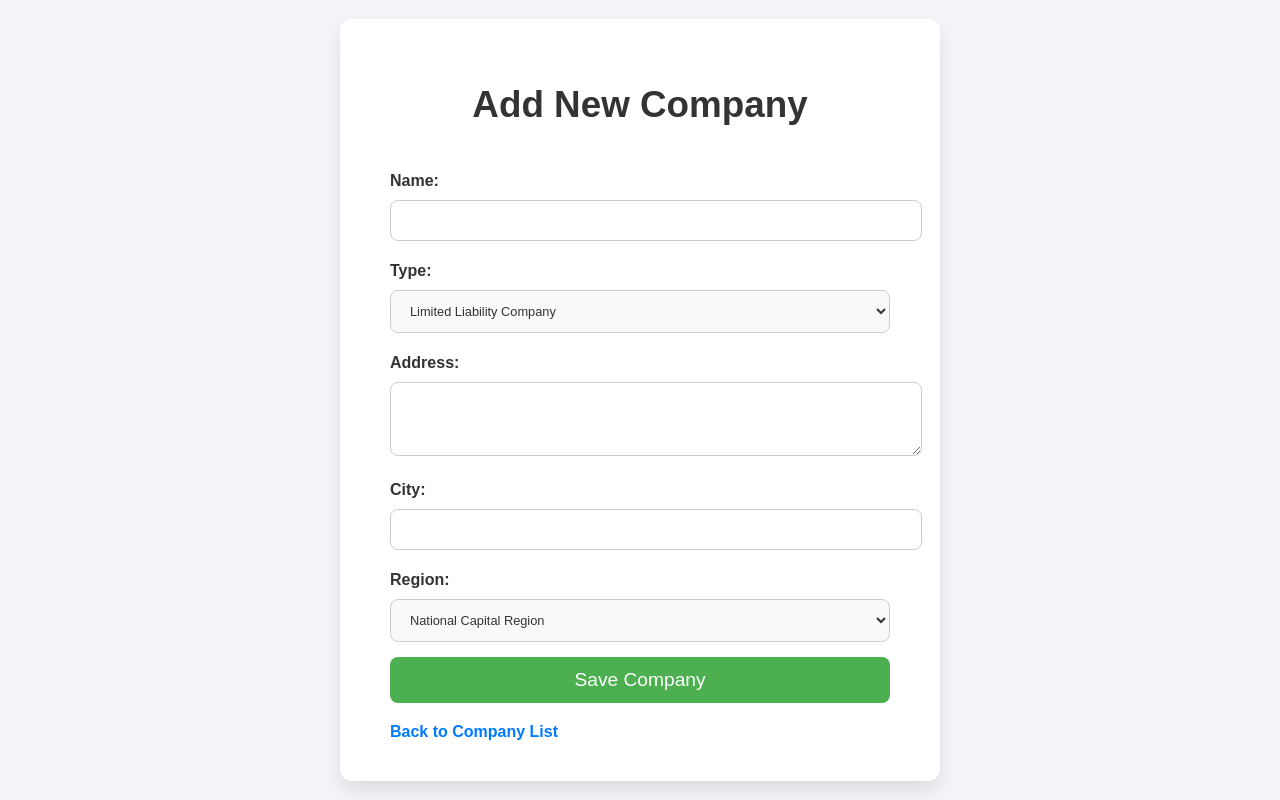
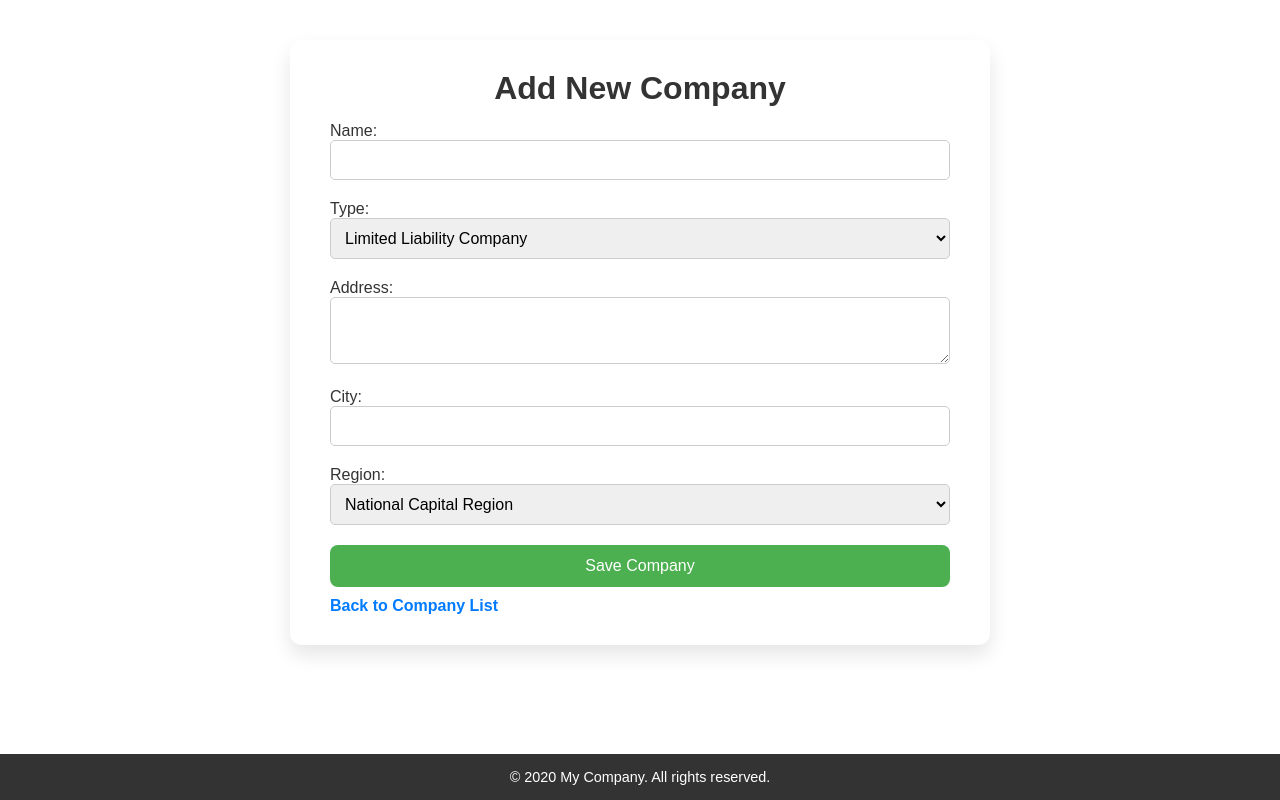
Before and after one commit to lpeter29/Company_Application_Form, a Django app: template company/templates/add_company.html in a window 1280 px wide. Run offline with Django 5.2, Linux system fonts and the light colour scheme; the template is opened without the code that fills it: most values are stand-ins (such as "Sample title", 1, 10 or a date in 2020).

Commit message:
Finalized

```diff
--- a/company/templates/add_company.html
+++ b/company/templates/add_company.html
@@ -1,82 +1,56 @@
+{% extends "master.html" %}
+
+{% block title %}Add New Company{% endblock %}
+
+{% block content %}
 <!DOCTYPE html>
 <html lang="en">
 <head>
     <meta charset="UTF-8">
     <title>Add Company</title>
     <style>
-        /* General body styling */
-        body {
-            font-family: Arial, sans-serif;
-            background-color: #f4f4f9;
-            margin: 0;
-            padding: 0;
-            display: flex;
-            justify-content: center;
-            align-items: center;
-            min-height: 100vh;
-        }
-
-        /* Container styling */
         .container {
             background-color: #ffffff;
             border-radius: 12px;
             box-shadow: 0 10px 20px rgba(0, 0, 0, 0.1);
-            padding: 40px 50px;
-            width: 100%;
-            max-width: 500px;
-            min-height: 80%;
-            display: flex;
-            flex-direction: column;
-            justify-content: center;
-            text-align: left;
+            padding: 30px 40px;
+            width: 95%;
+            max-width: 700px;
+            margin: 20px auto;
+            overflow: hidden;
+            height: auto;
+            min-height: 500px;
         }
 
         h1 {
             color: #333;
-            font-size: 2.3em;
-            margin-bottom: 30px;
+            font-size: 2em;
+            margin-bottom: 15px;
             text-align: center;
         }
 
-        /* Form field styling */
-        p {
-            font-size: 1em; /* Larger font size for better readability */
+        p, label {
+            font-size: 1em;
+            color: #333;
             margin-bottom: 10px;
-        }
-
-        label {
-            font-weight: bold;
-            margin-bottom: 10px;
-            color: #333;
-            display: block;
         }
 
         input, textarea, select {
             width: 100%;
-            padding: 12px 15px;
-            margin-bottom: 5px;
+            padding: 10px;
+            margin-bottom: 10px;
             border: 1px solid #ccc;
-            border-radius: 8px;
-            font-size: .8em;
-            color: #333;
+            border-radius: 5px;
+            font-size: 1em;
         }
 
-        textarea {
-            resize: vertical;
-        }
-
-        select {
-            background-color: #f9f9f9;
-        }
-
-        /* Button styling */
         button {
             background-color: #4CAF50;
             color: white;
-            padding: 12px 20px;
+            padding: 12px;
             border: none;
             border-radius: 8px;
-            font-size: 1.2em;
+            font-size: 1em;
             cursor: pointer;
             transition: background-color 0.3s;
             width: 100%;
@@ -86,10 +60,9 @@
             background-color: #45a049;
         }
 
-        /* Link styling */
         .back-link {
             display: inline-block;
-            margin-top: 20px;
+            margin-top: 10px;
             color: #007bff;
             font-weight: bold;
             text-decoration: none;
@@ -108,13 +81,11 @@
         <form method="POST">
             {% csrf_token %}
 
-            <!-- Company Name -->
             <p>
                 <label for="id_name">Name:</label>
                 <input type="text" name="name" id="id_name" maxlength="100" required>
             </p>
 
-            <!-- Company Type -->
             <p>
                 <label for="id_type">Type:</label>
                 <select name="type" id="id_type" required>
@@ -125,19 +96,16 @@
                 </select>
             </p>
 
-            <!-- Company Address -->
             <p>
                 <label for="id_address">Address:</label>
-                <textarea name="address" id="id_address" rows="4" maxlength="500" required></textarea>
+                <textarea name="address" id="id_address" rows="3" maxlength="500" required></textarea>
             </p>
 
-            <!-- City -->
             <p>
                 <label for="id_city">City:</label>
                 <input type="text" name="city" id="id_city" maxlength="50" required>
             </p>
 
-            <!-- Region -->
             <p>
                 <label for="id_region">Region:</label>
                 <select name="region" id="id_region" required>
@@ -168,3 +136,4 @@
     </div>
 </body>
 </html>
+{% endblock %}
--- a/company/templates/master.html
+++ b/company/templates/master.html
@@ -1,11 +1,54 @@
 <!DOCTYPE html>
-<html>
+<html lang="en">
 <head>
-    <title>{% block title %} {% endblock %}</title>
+    <title>{% block title %}Default Title{% endblock %}</title>
+    <style>
+        /* Resetting default margins and padding */
+        * {
+            margin: 0;
+            padding: 0;
+            box-sizing: border-box;
+        }
+
+        /* Body settings to allow full-height page layout */
+        body {
+            display: flex;
+            flex-direction: column;
+            min-height: 100vh;
+            font-family: Arial, sans-serif;
+        }
+
+        /* Content wrapper takes remaining space, without centering */
+        .content-wrapper {
+            flex: 1;
+            padding: 20px; /* Optional padding to avoid content touching edges */
+        }
+
+        /* Footer styling, full width from left to right */
+        footer {
+            background-color: #333;
+            color: #ffffff;
+            text-align: center;
+            padding: 15px;
+            font-size: 0.9em;
+            width: 100%;
+            position: relative;
+            left: 0;
+            bottom: 0;
+        }
+    </style>
 </head>
 <body>
-    {% block content %}
-    {% endblock %}
+    <!-- Content wrapper -->
+    <div class="content-wrapper">
+        {% block content %}
+        <!-- Your main content will appear here, unaltered in size -->
+        {% endblock %}
+    </div>
 
+    <!-- Footer spanning the full width -->
+    <footer>
+        &copy; {{ current_year }} My Company. All rights reserved.
+    </footer>
 </body>
 </html>
```
Also changed, not shown: company/templates/all_companies.html (+18 -7 lines), company/templates/details.html (+4 -3 lines), company/templates/index.html (+17 -36 lines), company/views.py (+5 -5 lines), db.sqlite3.
